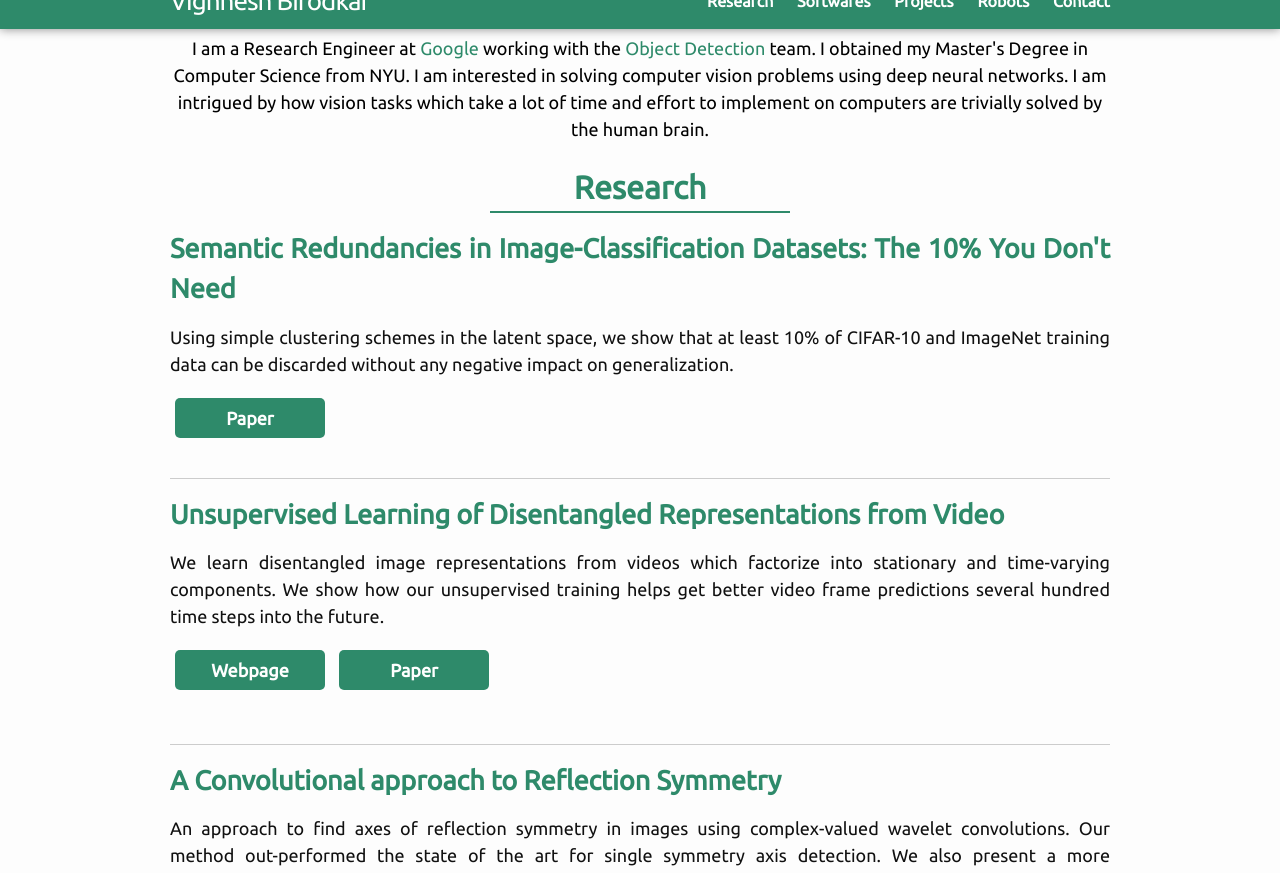
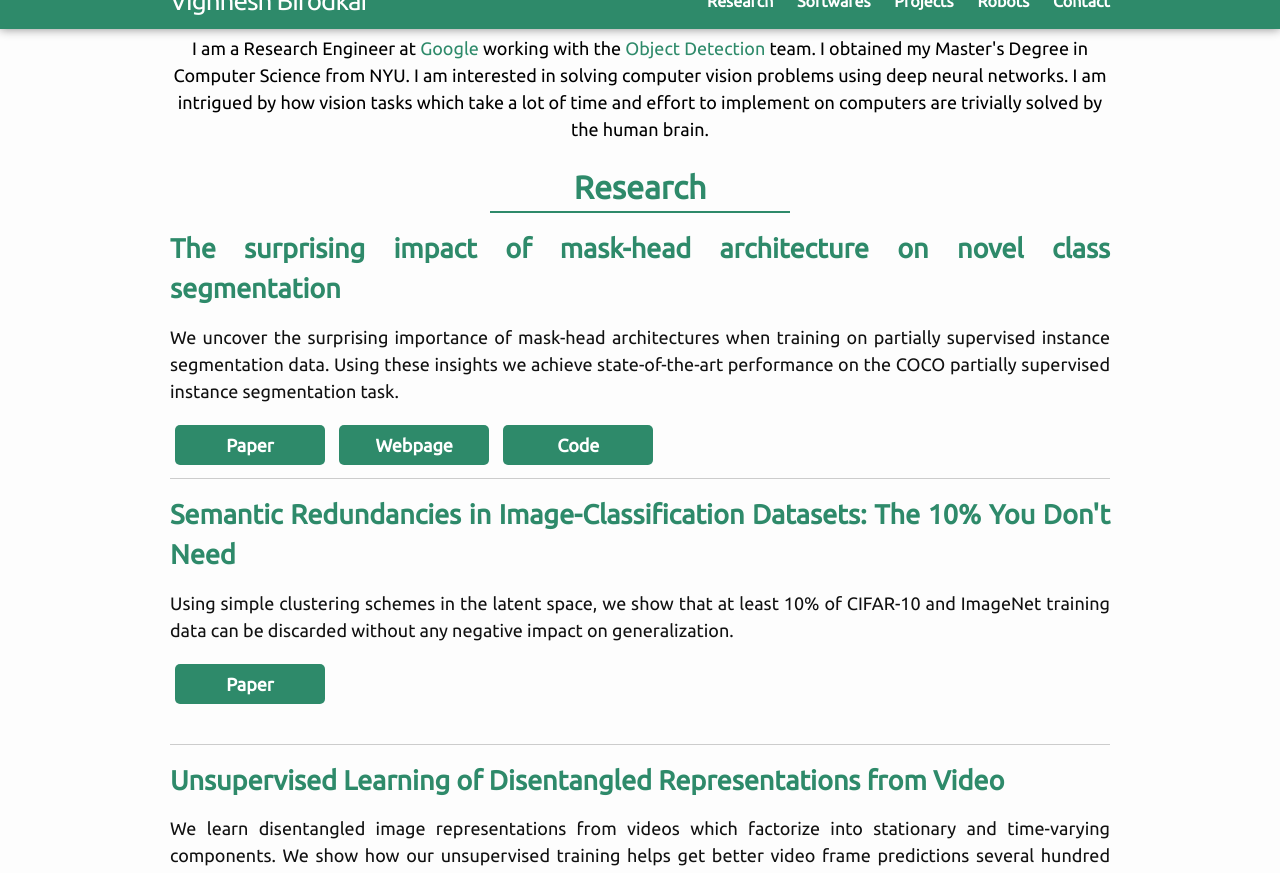
Before and after one commit to vighneshbirodkar/vighneshbirodkar.github.io, a Jekyll site: the page built from index.html, in a window 1280 px wide and 900 px high, scrolled down 437 px, cut to the strip 27-900 px from the top of the window. Built offline with Jekyll 4.4.1, drawn with Linux system fonts in a browser that asks for light colours.

Commit message:
Add DeepMAC links.

```diff
--- a/index.html
+++ b/index.html
@@ -27,6 +27,23 @@ layout: default
     <h1><strong> Research </strong> <div class="hline" ></div> </h1>
   </div>
 
+  <div class="project" >
+    <h2> <strong> The surprising impact of mask-head architecture on novel class segmentation </strong>  </h2>
+    <p>
+      We uncover the surprising importance of mask-head architectures when training on partially supervised
+      instance segmentation data. Using these insights we achieve state-of-the-art performance on the
+      COCO partially supervised instance segmentation task.
+    </p>
+    <a class="noul" href="https://arxiv.org/abs/2104.00613">
+        <div class="btn-link">Paper</div>
+    </a>
+    <a class="noul" href="https://google.github.io/deepmac/">
+        <div class="btn-link">Webpage</div>
+    </a>
+    <a class="noul" href="https://github.com/tensorflow/models/blob/master/research/object_detection/g3doc/deepmac.md">
+        <div class="btn-link">Code</div>
+    </a>
+  </div>
   <div class="project" >
     <h2> <strong> Semantic Redundancies in Image-Classification Datasets: The 10% You Don't Need
   </strong>  </h2>
```
